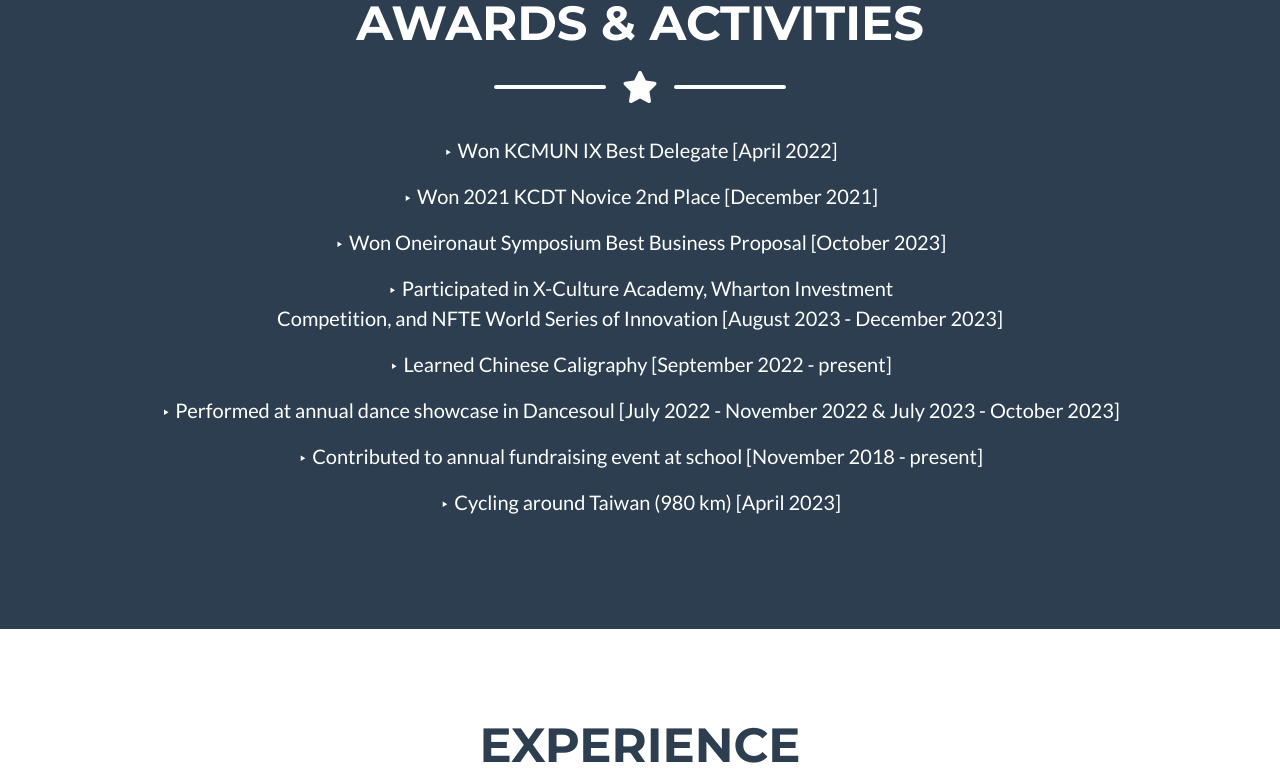
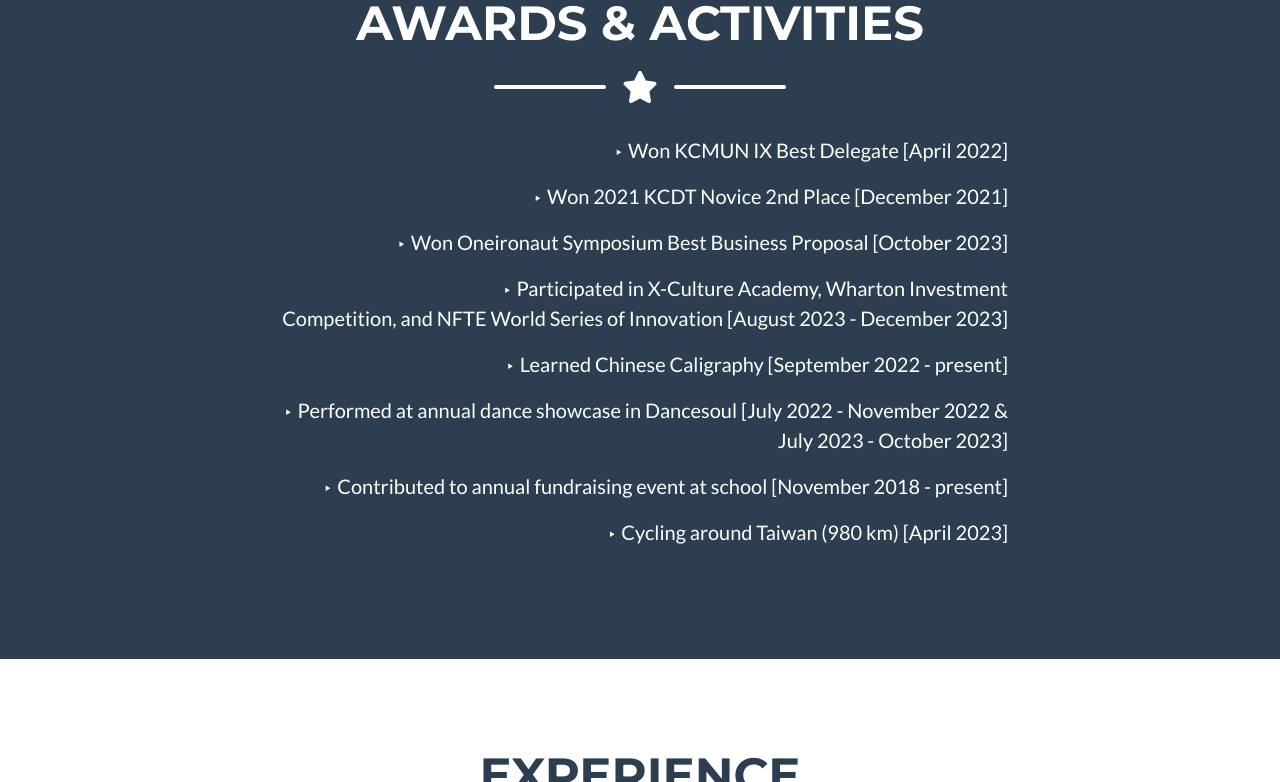
Before and after one commit to selinedungg/selinedungg.github.io, a plain HTML site: page index.html in a window 1280 px wide. Shown: the part 897-1679 px from the top of the page. Drawn offline with nearby package versions, Linux system fonts and the light colour scheme.

Commit message:
Update index.html

```diff
--- a/index.html
+++ b/index.html
@@ -64,15 +64,17 @@
                     <div class="divider-custom-line"></div>
                 </div>
                 <!-- About Section Content-->
-                <div class="row text-center">
-                    <div class="col-lg-12 ms-auto"><p class="lead">‣ Won KCMUN IX Best Delegate [April 2022]</p></div>
-                    <div class="col-lg-12 me-auto"><p class="lead">‣ Won 2021 KCDT Novice 2nd Place [December 2021]</p></div>
-                    <div class="col-lg-12 me-auto"><p class="lead">‣ Won Oneironaut Symposium Best Business Proposal [October 2023]</p></div>
-                    <div class="col-lg-12 me-auto"><p class="lead">‣ Participated in X-Culture Academy, Wharton Investment <br> Competition, and NFTE World Series of Innovation [August 2023 - December 2023]</p></div>
-                    <div class="col-lg-12 me-auto"><p class="lead">‣ Learned Chinese Caligraphy [September 2022 - present]</p></div>
-                    <div class="col-lg-12 me-auto"><p class="lead">‣ Performed at annual dance showcase in Dancesoul [July 2022 - November 2022 & July 2023 - October 2023]</p></div>
-                    <div class="col-lg-12 me-auto"><p class="lead">‣ Contributed to annual fundraising event at school [November 2018 - present]</p></div>
-                    <div class="col-lg-12 me-auto"><p class="lead">‣ Cycling around Taiwan (980 km) [April 2023]</p></div>
+                <div class="row justify-content-center">
+                    <div class="col-lg-8 text-end">
+                        <p class="lead">‣ Won KCMUN IX Best Delegate [April 2022]</p>
+                        <p class="lead">‣ Won 2021 KCDT Novice 2nd Place [December 2021]</p>
+                        <p class="lead">‣ Won Oneironaut Symposium Best Business Proposal [October 2023]</p>
+                        <p class="lead">‣ Participated in X-Culture Academy, Wharton Investment <br> Competition, and NFTE World Series of Innovation [August 2023 - December 2023]</p>
+                        <p class="lead">‣ Learned Chinese Caligraphy [September 2022 - present]</p>
+                        <p class="lead">‣ Performed at annual dance showcase in Dancesoul [July 2022 - November 2022 & July 2023 - October 2023]</p>
+                        <p class="lead">‣ Contributed to annual fundraising event at school [November 2018 - present]</p>
+                        <p class="lead">‣ Cycling around Taiwan (980 km) [April 2023]</p>
+                    </div>
                 </div>
             </div>
         </section>
```
